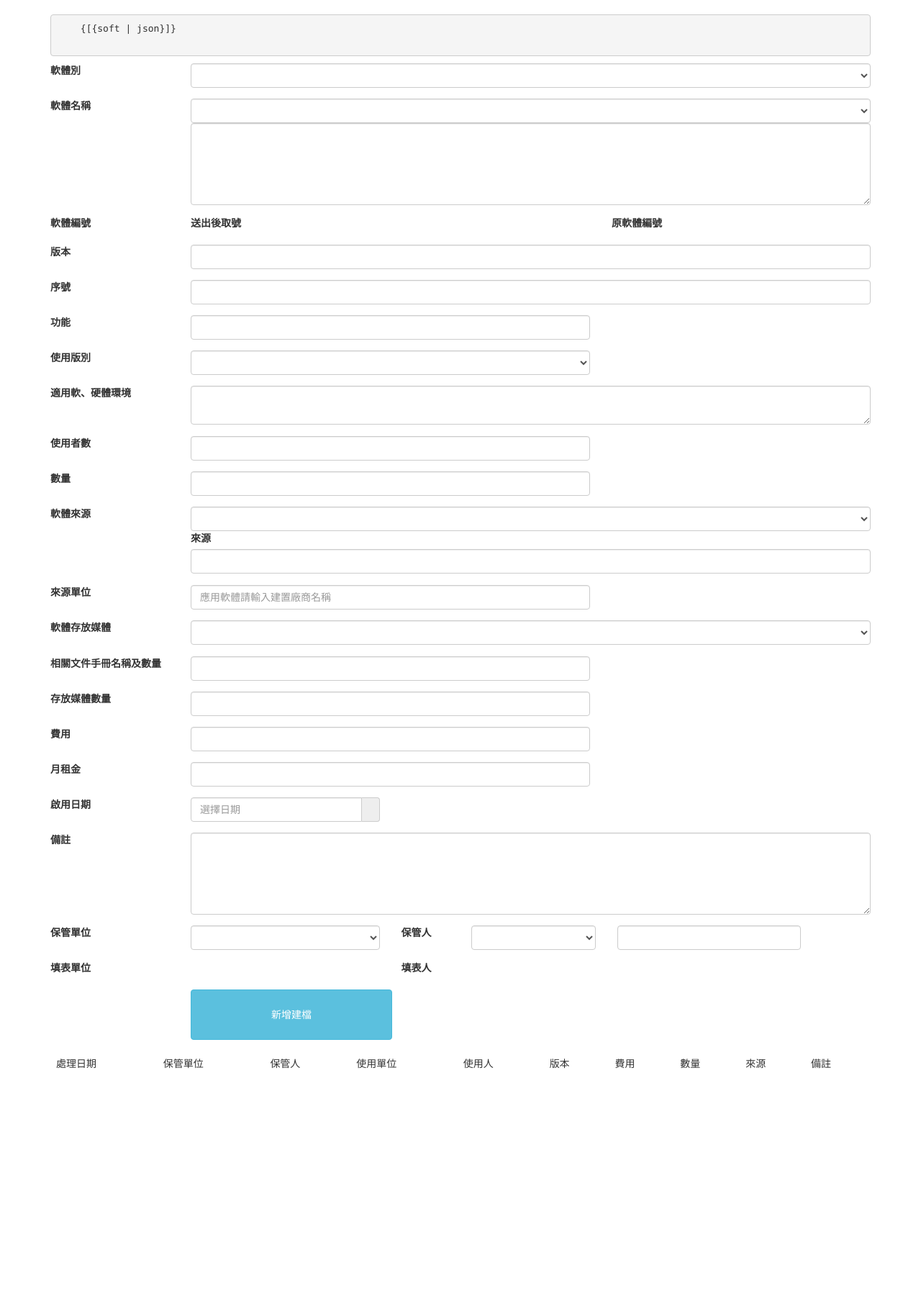
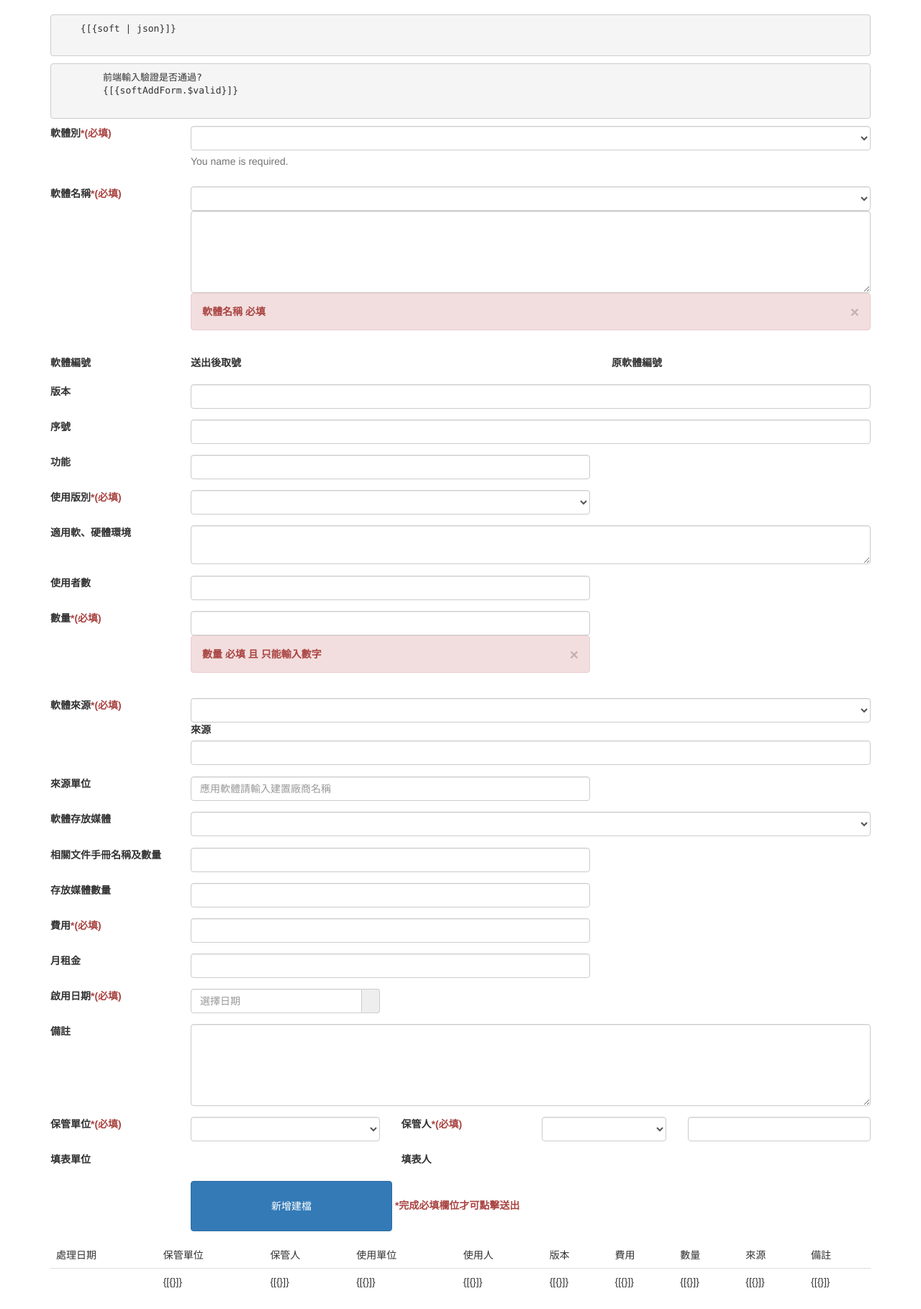
Before and after one commit to JaosnHsieh/softmana, a Node server app: template app/views/soft-add.handlebars in a window 1280 px wide. Shown: the part 102-1921 px from the top of the page at 72% size. Before the commit the page ends 1587 px from the top, so only its background shows below. Run offline with Node 20, Linux system fonts and the light colour scheme; the template is opened without the code that fills it, so the values that code supplies are empty; some libraries are stand-ins or nearby versions.

Commit message:
前後端資料驗證加上去了

```diff
--- a/app/controllers/api.js
+++ b/app/controllers/api.js
@@ -2,7 +2,9 @@ var express = require('express'),
   router = express.Router(),
   db = require('../models'),
   comm = require('../utility/comm'),
-  moment = require('moment');
+  moment = require('moment'),
+  util = require('util');
+
 
 module.exports = function (app) {
   app.use('/api',isLoggedIn, router);
@@ -141,14 +143,27 @@ router.get('/adViewSSO',function(req,res,next){
 //// softData post start
 router.post('/softData',function(req,res){
 
-  var data = req.body.data;
 
-  console.log(data);
+
+  // input validator start 輸入資料驗證
+
+  req.checkBody('data.SOFT_NAME', 'Not Empty').notEmpty();
+  req.checkBody('data.SOFT_PRODUCT_VERSION', '產品版本為空').notEmpty();
+  // ..... 還沒寫完全部要驗證的 因為還沒確定要驗證哪些欄位
+   var errors = req.validationErrors();
+   console.log('errors : ', errors);
+  if (errors) {
+    res.status(400).send(errors);
+    return;
+  }
+
+  // input validator end 輸入資料驗證
 
   var soft_data = db.Soft_Data.build();
 
 
   ////save start
+  var data = req.body.data;
 
   db.Soft_Data.max('RECORD_IN_NO').then(function(max){
 
@@ -160,28 +175,28 @@ router.post('/softData',function(req,res){
       soft_data.SNO = TNO;
       soft_data.SOFT_BATCH_NUM = '';
       soft_data.STATUS_TYPE = '0';
-      soft_data.SOFT_USE_TYPE = data.SOFT_USE_TYPE;
-      soft_data.SOFT_NAME = data.SOFT_NAME;
-      soft_data.SOFT_PRODUCT_VERSION = data.SOFT_PRODUCT_VERSION;
-      soft_data.SOFT_SERIAL_NUMBER = data.SOFT_SERIAL_NUMBER;
-      soft_data.SOFT_FUNCTION_TYPE = data.SOFT_FUNCTION_TYPE;
-      soft_data.SOFT_PRODUCT_TYPE = data.SOFT_PRODUCT_TYPE;
-      soft_data.SOFT_USING_COUNT = data.SOFT_USING_COUNT;
-      soft_data.SOFT_ENVIRONMENT = data.SOFT_ENVIRONMENT;
-      soft_data.SOFT_AVALIBLE_COUNT = data.SOFT_AVALIBLE_COUNT;
-      soft_data.SOFT_SOURCE_TYPE = data.SOFT_SOURCE_TYPE;
-      soft_data.SOFT_SOURCE_TYPE_OTHER = data.SOFT_SOURCE_TYPE_OTHER;
-      soft_data.SOFT_SOURCE_DEP  =  data.SOFT_SOURCE_DEP;
-      soft_data.SOFT_STORE_MEDIA  =  data.SOFT_STORE_MEDIA;
-      soft_data.SOFT_STORE_MEDIA_COUNT  =  data.SOFT_STORE_MEDIA_COUNT;
-      soft_data.SOFT_DOCUMENT  =  data.SOFT_DOCUMENT;
-      soft_data.SOFT_TOTAL_COST  =  data.SOFT_TOTAL_COST;
-      soft_data.SOFT_RENT_COST  =  data.SOFT_RENT_COST;
-      soft_data.SOFT_START_DATE  =  data.SOFT_START_DATE;
-      soft_data.SOFT_COMMENT  =  data.SOFT_COMMENT;
-      soft_data.SOFT_OWN_DEP  =  data.SOFT_OWN_DEP;
-      soft_data.SOFT_OWN_DEPNO = data.SOFT_OWN_DEPNO;
-      soft_data.SOFT_OWN_USER  =  data.SOFT_OWN_USER;
+      soft_data.SOFT_USE_TYPE = data.SOFT_USE_TYPE || '';
+      soft_data.SOFT_NAME = data.SOFT_NAME || '';
+      soft_data.SOFT_PRODUCT_VERSION = data.SOFT_PRODUCT_VERSION || '';
+      soft_data.SOFT_SERIAL_NUMBER = data.SOFT_SERIAL_NUMBER || '';
+      soft_data.SOFT_FUNCTION_TYPE = data.SOFT_FUNCTION_TYPE || '';
+      soft_data.SOFT_PRODUCT_TYPE = data.SOFT_PRODUCT_TYPE || '';
+      soft_data.SOFT_USING_COUNT = data.SOFT_USING_COUNT || '';
+      soft_data.SOFT_ENVIRONMENT = data.SOFT_ENVIRONMENT || '';
+      soft_data.SOFT_AVALIBLE_COUNT = data.SOFT_AVALIBLE_COUNT || '';
+      soft_data.SOFT_SOURCE_TYPE = data.SOFT_SOURCE_TYPE || '';
+      soft_data.SOFT_SOURCE_TYPE_OTHER = data.SOFT_SOURCE_TYPE_OTHER || '';
+      soft_data.SOFT_SOURCE_DEP  =  data.SOFT_SOURCE_DEP || '';
+      soft_data.SOFT_STORE_MEDIA  =  data.SOFT_STORE_MEDIA || '';
+      soft_data.SOFT_STORE_MEDIA_COUNT  =  data.SOFT_STORE_MEDIA_COUNT || '';
+      soft_data.SOFT_DOCUMENT  =  data.SOFT_DOCUMEN || '';
+      soft_data.SOFT_TOTAL_COST  =  data.SOFT_TOTAL_COST || '';
+      soft_data.SOFT_RENT_COST  =  data.SOFT_RENT_COST || '';
+      soft_data.SOFT_START_DATE  =  data.SOFT_START_DATE || '';
+      soft_data.SOFT_COMMENT  =  data.SOFT_COMMENT || '';
+      soft_data.SOFT_OWN_DEP  =  data.SOFT_OWN_DEP || '';
+      soft_data.SOFT_OWN_DEPNO = data.SOFT_OWN_DEPNO || '';
+      soft_data.SOFT_OWN_USER  =  data.SOFT_OWN_USER || '';
       var now = moment().format('YYYY-MM-DD HH:mm:ss.SSS');
       soft_data.CREATE_DATE  =  now;
       soft_data.UPDATE_DATE  =  now;
@@ -197,7 +212,7 @@ router.post('/softData',function(req,res){
       })
       .catch(function(err){
         console.log('err happen ',err);
-        res.send(404).send('insert soft_data error');
+        res.status(404).send('insert soft_data error');
       });
 
     });
--- a/app/views/layouts/main.handlebars
+++ b/app/views/layouts/main.handlebars
@@ -24,6 +24,9 @@
     <script src="https://cdnjs.cloudflare.com/ajax/libs/angular.js/1.5.0/angular.min.js"></script>
     <link href="css/xeditable.css" rel="stylesheet">
     <script src="js/xeditable.js"></script>
+    <script src="js/angular-loading-spinner.js"></script>
+    <script src="js/angular-spinner.min.js"></script>
+    <script src="js/spin.min.js"></script>
 
     <!--angular date picker-->
     <link href="css/angular-datepicker.min.css" rel="stylesheet"/>
--- a/app/views/partials/soft-add.handlebars
+++ b/app/views/partials/soft-add.handlebars
@@ -3,36 +3,45 @@
     <pre>
     {[{soft | json}]}
     </pre>
+    <pre>
+        前端輸入驗證是否通過?
+        {[{softAddForm.$valid}]}
+    </pre>
 
     <!--軟體保管單-->
 
-    <form ng-submit="processForm()">
+    <form name="softAddForm" ng-submit="processForm()" novalidate>
 
         <div class="form-group row">
              <div class="col-sm-2">
-                <label for="">軟體別</label>
+                <label for="">軟體別<strong class="text-danger">*(必填)</strong></label>
             </div>
-            <div class="col-sm-10">
-                 <select name="softWay" class="form-control" ng-model="soft.SOFT_USE_TYPE"
-                 ng-options="o.Option_Value as o.Option_Name for o in form.options1">
+            <div class="col-sm-10" ng-class="{ 'has-error' : softAddForm.userType.$invalid && !softAddForm.userType.$pristine }">
+                 <select name="useType" class="form-control has-error has-feedback" ng-model="soft.SOFT_USE_TYPE"
+                 ng-options="o.Option_Value as o.Option_Name for o in form.options1" ng-required="true">
 
                 </select>
+                <p ng-show="softAddForm.useType.$invalid && !softAddForm.useType.$pristine" class="help-block">You name is required.</p>
             </div>
 
         </div>
 
         <div class="form-group row">
              <div class="col-sm-2">
-                <label for="">軟體名稱</label>
+                <label for="">軟體名稱<strong class="text-danger">*(必填)</strong></label>
             </div>
-            <div class="col-sm-10">
+            <div class="col-sm-10" ng-class="{ 'has-error' : softAddForm.names.$invalid && !softAddForm.names.$pristine }">
                 <select name="softName" class="form-control" ng-model="name"
                  ng-options="o.Soft_Name as o.Soft_Name for o in form.options2 | orderBy:'Soft_Name' "
                  ng-change="addMultiNames()">
                 </select>
 
-               <textarea ng-model="soft.SOFT_NAME" class="form-control" rows="5"></textarea>
+               <textarea name="names" ng-model="soft.SOFT_NAME" class="form-control" rows="5" ng-required="true"></textarea>
 
+               <div class="alert alert-danger" ng-show="softAddForm.names.$invalid && !softAddForm.names.$pristine">
+                    <button type="button" class="close" data-dismiss="alert">&times;</button>
+                    <strong>軟體名稱 必填</strong>
+               </div>
 
             </div>
 
@@ -81,12 +90,11 @@
 
         <div class="form-group row">
              <div class="col-sm-2">
-                <label for="">使用版別</label>
+                <label for="">使用版別<strong class="text-danger">*(必填)</strong></label>
             </div>
-            <div class="col-sm-6">
-                <select name="userWay" class="form-control" ng-model="soft.SOFT_PRODUCT_TYPE"
-                 ng-options="o.Option_Value as o.Option_Name for o in form.options3">
-
+            <div class="col-sm-6" ng-class="{ 'has-error': softAddForm.softProductType.$invalid && !softAddForm.softProductType.$pristine}">
+                <select name="softProductType" class="form-control" ng-model="soft.SOFT_PRODUCT_TYPE"
+                 ng-options="o.Option_Value as o.Option_Name for o in form.options3" ng-required="true">
                 </select>
             </div>
             <div class="col-sm-4">
@@ -120,11 +128,16 @@
 
         <div class="form-group row">
              <div class="col-sm-2">
-                <label for="">數量</label>
+                <label for="">數量<strong class="text-danger">*(必填)</strong></label>
             </div>
-            <div class="col-sm-6">
-                <input type="text" class="form-control" ng-model="soft.SOFT_AVALIBLE_COUNT">
+            <div class="col-sm-6" ng-class="{ 'has-error': softAddForm.availbeCount.$invalid && !softAddForm.availbeCount.$pristine}">
+                <input name="availbeCount" type="number" class="form-control" ng-model="soft.SOFT_AVALIBLE_COUNT" ng-required="true">
+                <div class="alert alert-danger" ng-show="softAddForm.availbeCount.$invalid && !softAddForm.availbeCount.$pristine">
+                    <button type="button" class="close" data-dismiss="alert">&times;</button>
+                    <strong>數量 必填 且 只能輸入數字</strong>
+               </div>
             </div>
+
             <div class="col-sm-4">
 
             </div>
@@ -132,11 +145,11 @@
 
         <div class="form-group row">
              <div class="col-sm-2">
-                <label for="">軟體來源</label>
+                <label for="">軟體來源<strong class="text-danger">*(必填)</strong></label>
             </div>
-            <div class="col-sm-10">
-                <select name="soft" class="form-control" ng-model="soft.SOFT_SOURCE_TYPE"
-                 ng-options="o.Option_Value as o.Option_Name for o in form.options4 | orderBy:'Option_Value'">
+            <div class="col-sm-10" ng-class="{ 'has-error': softAddForm.sourceType.$invalid && !softAddForm.sourceType.$pristine}">
+                <select name="sourceType" class="form-control" ng-model="soft.SOFT_SOURCE_TYPE"
+                 ng-options="o.Option_Value as o.Option_Name for o in form.options4 | orderBy:'Option_Value'" ng-required="true">
 
                 </select>
                 <div ng-show="soft.source==7">
@@ -203,10 +216,10 @@
 
         <div class="form-group row">
              <div class="col-sm-2">
-                <label for="">費用</label>
+                <label for="">費用<strong class="text-danger">*(必填)</strong></label>
             </div>
-            <div class="col-sm-6">
-                <input type="text" class="form-control" ng-model="soft.SOFT_TOTAL_COST">
+            <div class="col-sm-6" ng-class="{ 'has-error': softAddForm.totalCost.$invalid && !softAddForm.totalCost.$pristine}">
+                <input name="totalCost" type="text" class="form-control" ng-model="soft.SOFT_TOTAL_COST" ng-required="true">
             </div>
             <div class="col-sm-4">
             </div>
@@ -224,14 +237,14 @@
         </div>
 
 
-        <div class="form-group row">
+        <div class="form-group row" ng-class="{ 'has-error': softAddForm.startDate.$invalid && !softAddForm.startDate.$pristine}">
              <div class="col-sm-2">
-                <label for="">啟用日期</label>
+                <label for="">啟用日期<strong class="text-danger">*(必填)</strong></label>
             </div>
-            <div class="col-sm-3">
+            <div class="col-sm-3" >
                 <datepicker date-format="yyyy/MM/dd" selector="form-control">
                     <div class="input-group">
-                        <input class="form-control" placeholder="選擇日期" ng-model="soft.SOFT_START_DATE"/>
+                        <input name="startDate" ng-required="true" class="form-control" placeholder="選擇日期" ng-model="soft.SOFT_START_DATE"/>
                         <span class="input-group-addon" style="cursor: pointer">
                         <i class="fa fa-lg fa-calendar"></i>
                         </span>
@@ -257,18 +270,18 @@
         <div class="form-group row">
 
                 <div class="col-sm-2">
-                    <label for="">保管單位</label>
+                    <label for="">保管單位<strong class="text-danger">*(必填)</strong></label>
                 </div>
 
-                <div class="col-sm-3">
-                    <select name="soft" class="form-control" ng-model="soft.SOFT_OWN_DEP"
+                <div class="col-sm-3" ng-class="{ 'has-error': softAddForm.ownDep.$invalid && !softAddForm.ownDep.$pristine}">
+                    <select ng-required="true" name="ownDep" class="form-control" ng-model="soft.SOFT_OWN_DEP"
                     ng-options="o.DEP_NAME as o.DEP_NAME for o in form.options6 | orderBy:'DEP_NO'"
                     ng-change="getOwners((form.options6|filter:{ DEP_NAME:soft.manaDep })[0].DEP_NO)">
                     </select>
                 </div>
 
-                <div class="col-sm-1">
-                    <label for="">保管人</label>
+                <div class="col-sm-2">
+                    <label for="">保管人<strong class="text-danger">*(必填)</strong></label>
                 </div>
 
                 <div class="col-sm-5">
@@ -281,10 +294,9 @@
                             </select>
                         </div>
 
-                        <div class="col-sm-7">
+                        <div class="col-sm-7" ng-class="{ 'has-error': softAddForm.ownUser.$invalid && !softAddForm.ownUser.$pristine}">
 
-                            <input class="form-control" ng-model="soft.SOFT_OWN_USER"/>
-
+                            <input name="ownUser" class="form-control" ng-model="soft.SOFT_OWN_USER" ng-required="true"/>
                         </div>
 
                     </div>
@@ -309,15 +321,26 @@
              <div class="col-sm-2">
             </div>
             <div class="col-sm-8">
-                <input type="submit" style="width:20em; height:5em;" class="btn btn-info" value="新增建檔">
-
+                <input ng-disabled="softAddForm.$invalid || spinnerActive" type="submit" style="width:20em; height:5em;"
+                class="btn btn-primary" value="新增建檔">    <strong class="text-danger">*完成必填欄位才可點擊送出</strong>
                 </input>
+                <span us-spinner="{radius:30, width:8, length: 16}"></span>
             </div>
             <div class="col-sm-2">
 
             </div>
         </div>
 
+
+        <!-- 後端驗證測試-->
+
+        <div class="row alert alert-danger" ng-repeat="error in errors">
+
+                {[{ error.msg }]}
+
+        </div>
+
+        <!--後端驗證測試-->
 
     </form>
 
@@ -346,8 +369,8 @@
             </thead>
 
             <tbody>
-                 <tr ng-repeat="r in changeRecords">
-                    <td>{[{r.date}]}</td>
+                 <tr>
+                    <td></td>
                     <td>{[{}]}</td>
                     <td>{[{}]}</td>
                     <td>{[{}]}</td>
--- a/config/express.js
+++ b/config/express.js
@@ -9,6 +9,7 @@ var compress = require('compression');
 var methodOverride = require('method-override');
 var exphbs  = require('express-handlebars');
 var session  = require('express-session');
+var expressValidator = require('express-validator')
 
 module.exports = function(app, config) {
   var env = process.env.NODE_ENV || 'development';
@@ -29,6 +30,7 @@ module.exports = function(app, config) {
   app.use(bodyParser.urlencoded({
     extended: true
   }));
+  app.use(expressValidator());
   app.use(cookieParser());
   app.use(compress());
   app.use(express.static(config.root + '/public'));
--- a/package.json
+++ b/package.json
@@ -12,6 +12,7 @@
     "express": "^4.13.3",
     "express-handlebars": "^3.0.0",
     "express-session": "^1.14.0",
+    "express-validator": "^2.20.8",
     "glob": "^6.0.4",
     "method-override": "^2.3.0",
     "moment": "^2.14.1",
--- /dev/null
+++ b/public/js/angular-loading-spinner.js
@@ -0,0 +1,26 @@
+(function(){
+    angular.module('ngLoadingSpinner', ['angularSpinner'])
+    .directive('usSpinner',   ['$http', '$rootScope' ,function ($http, $rootScope){
+        return {
+            link: function (scope, elm, attrs)
+            {
+                if(attrs.$attr.usSpinnerStandalone) return;
+                $rootScope.spinnerActive = false;
+                scope.isLoading = function () {
+                    return $http.pendingRequests.length > 0;
+                };
+
+                scope.$watch(scope.isLoading, function (loading)
+                {
+                    $rootScope.spinnerActive = loading;
+                    if(loading){
+                        elm.removeClass('ng-hide');
+                    }else{
+                        elm.addClass('ng-hide');
+                    }
+                });
+            }
+        };
+
+    }]);
+}).call(this);
--- /dev/null
+++ b/public/js/angular-spinner.min.js
@@ -0,0 +1,2 @@
+!function(a){"use strict";function b(a,b){a.module("angularSpinner",[]).factory("usSpinnerService",["$rootScope",function(a){var b={};return b.spin=function(b){a.$broadcast("us-spinner:spin",b)},b.stop=function(b){a.$broadcast("us-spinner:stop",b)},b}]).directive("usSpinner",["$window",function(c){return{scope:!0,link:function(d,e,f){function g(){d.spinner&&d.spinner.stop()}var h=b||c.Spinner;d.spinner=null,d.key=a.isDefined(f.spinnerKey)?f.spinnerKey:!1,d.startActive=a.isDefined(f.spinnerStartActive)?f.spinnerStartActive:d.key?!1:!0,d.spin=function(){d.spinner&&d.spinner.spin(e[0])},d.stop=function(){d.startActive=!1,g()},d.$watch(f.usSpinner,function(a){g(),d.spinner=new h(a),(!d.key||d.startActive)&&d.spinner.spin(e[0])},!0),d.$on("us-spinner:spin",function(a,b){b===d.key&&d.spin()}),d.$on("us-spinner:stop",function(a,b){b===d.key&&d.stop()}),d.$on("$destroy",function(){d.stop(),d.spinner=null})}}}])}"function"==typeof define&&define.amd?define(["angular","spin"],b):b(a.angular)}(window);
+//# sourceMappingURL=angular-spinner.min.js.map
--- a/public/js/core.1.5.js
+++ b/public/js/core.1.5.js
@@ -1,5 +1,5 @@
 // public/core.js
-var app = angular.module('app', ["xeditable","720kb.datepicker"]);
+var app = angular.module('app', ["xeditable","720kb.datepicker","ngLoadingSpinner"]);
 
 // app.controler('mainController',function mainController($scope, $http) {
 // });
@@ -174,7 +174,7 @@ app.controller('softManaCtrl', function($scope, $filter, $q, $http) {
 
 
 //editable controller - softManaCtrl start
-app.controller('softAddCtrl', function($scope, $filter, $http) {
+app.controller('softAddCtrl', function($scope, $filter, $http , $window) {
 
         //軟體保管單異動
             $scope.changeRecords = [
@@ -286,7 +286,7 @@ app.controller('softAddCtrl', function($scope, $filter, $http) {
 
         //// process form start
         $scope.processForm = function(){
-            console.log('process');
+            console.log('processing form');
 
             $http({
                             method :  'POST' ,
@@ -301,14 +301,17 @@ app.controller('softAddCtrl', function($scope, $filter, $http) {
                     $http.get('/api/getCurrentTNO').success(function(data){
 
                         console.log('currentTNO: ',data.TNO);
-
+                        $scope.soft.Soft_ID =
                         $http({
                             method :  'POST' ,
                             url :  '/api/softChange' ,
                             data :  {'data':$scope.soft},
                             headers :  { 'Content-Type' :  'application/json' }
                             }).success(function(data){
-                                console.log(data);
+
+
+                                // $window.location = '/'
+
                             });
 
 
@@ -316,7 +319,8 @@ app.controller('softAddCtrl', function($scope, $filter, $http) {
 
                 })
                 .error(function(err){
-                    console.log(err);
+                    // console.log(err);
+                    $scope.errors = err;
 
                 });
         }////process form end
@@ -327,24 +331,23 @@ app.controller('softAddCtrl', function($scope, $filter, $http) {
 
 
 
+        // $scope.removeSoftData = function(index) {
 
-        $scope.removeSoftData = function(index) {
+        //             $http({
+        //                     method :  'DELETE' ,
+        //                     url :  '/api/softData' ,
+        //                     data :  {'data':$scope.softData[index]},
+        //                     headers :  { 'Content-Type' :  'application/json' }
+        //                 }).success(function(data){
 
-                    $http({
-                            method :  'DELETE' ,
-                            url :  '/api/softData' ,
-                            data :  {'data':$scope.softData[index]},
-                            headers :  { 'Content-Type' :  'application/json' }
-                        }).success(function(data){
+        //                     $scope.softData.splice(index, 1);
+        //                     console.log(data,'update softMana successfully!');
 
-                            $scope.softData.splice(index, 1);
-                            console.log(data,'update softMana successfully!');
-
-                        });
+        //                 });
 
 
 
-        };
+        // };
 
 
 
```
Also changed, not shown: public/js/spin.min.js (added).
